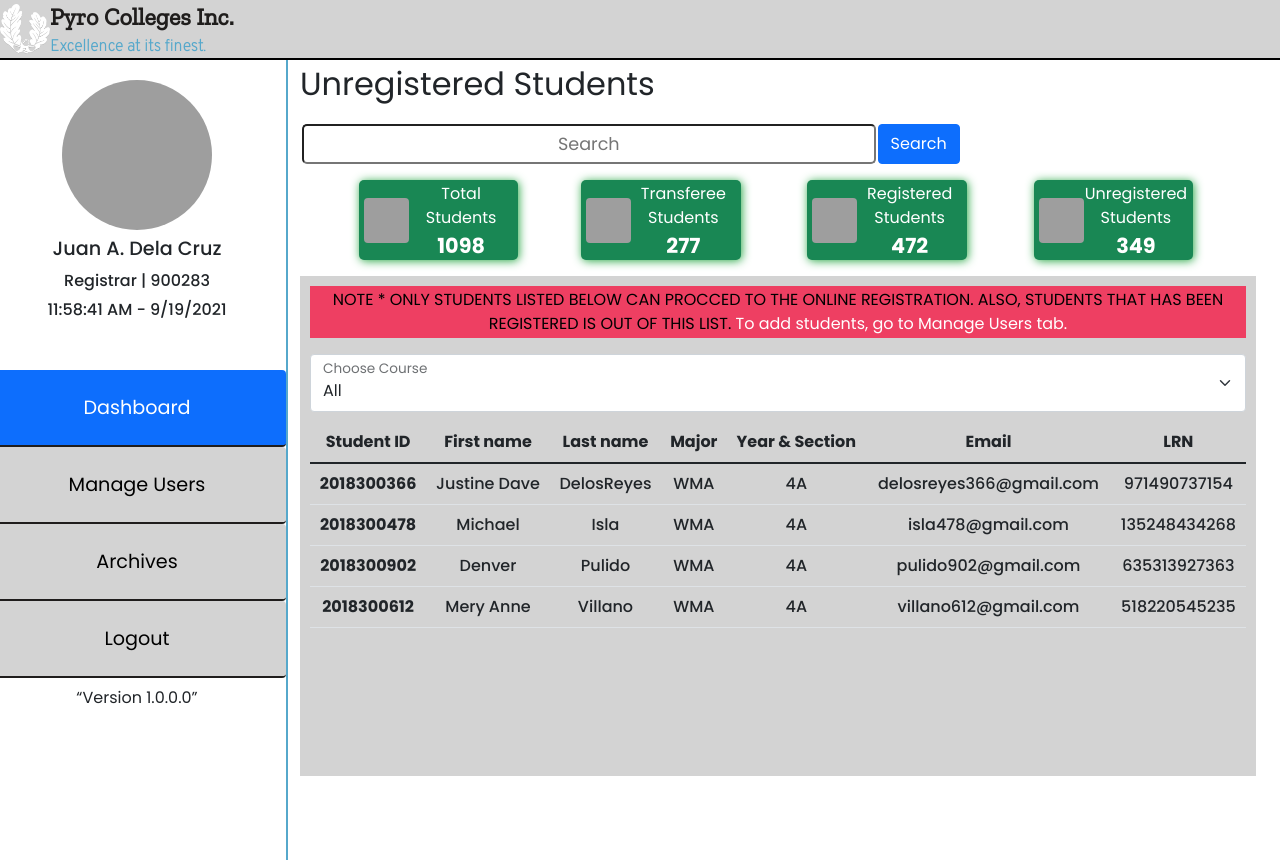
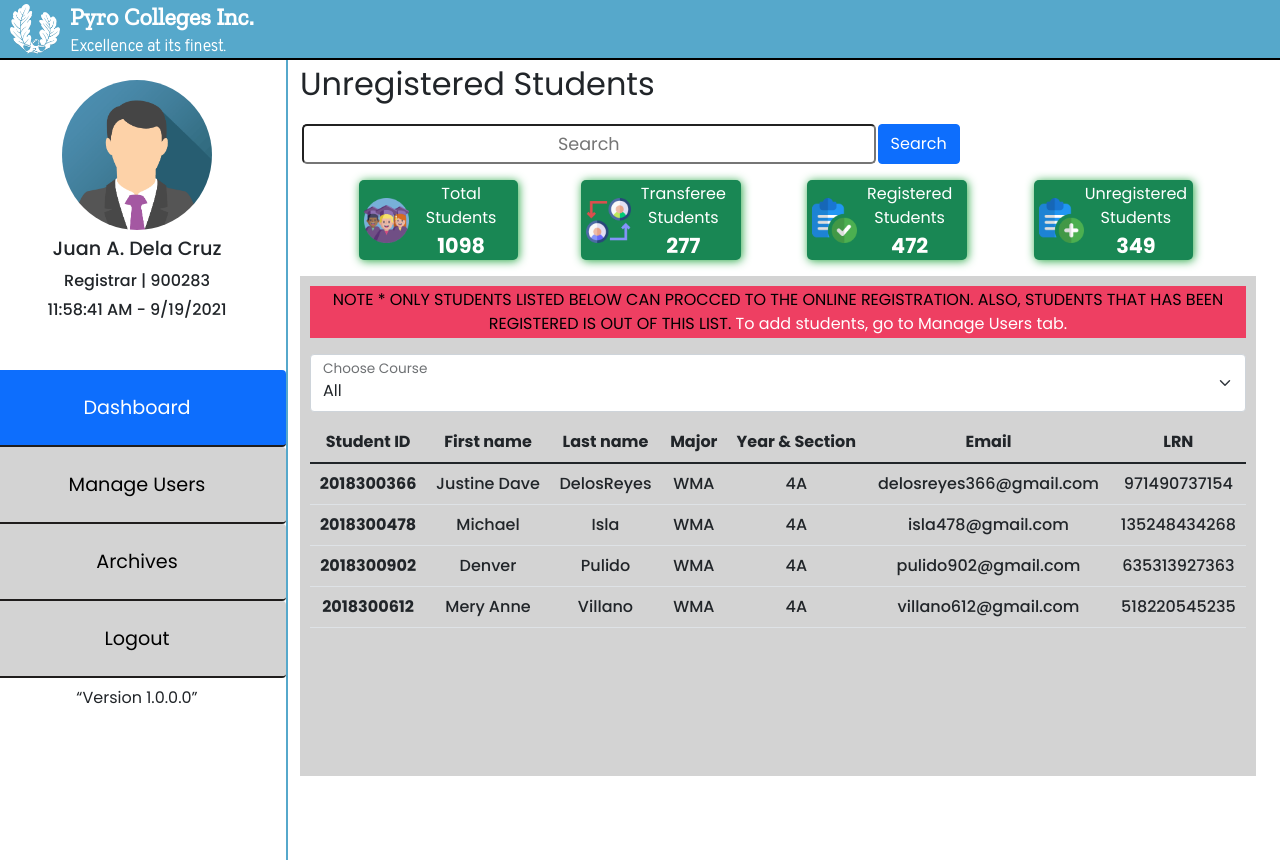
Before and after one commit to Pyro247/Billing-Management-System, a PHP site: page /html/registrar_access.php in a window 1280 px wide. Run offline with PHP 8.4, Linux system fonts and the light colour scheme; some libraries are stand-ins or nearby versions; grey boxes are pictures that could not be loaded.

Commit message:
Fixed links and images on registrar's page

```diff
--- a/css/registrar_access.css
+++ b/css/registrar_access.css
@@ -6,12 +6,14 @@
 :root{
     font-size: 16px;
     --black-color: rgb(31, 29, 28);
-    --white-color: #fff;
+    --white-color: #FFFFFF;
     --blue-color: #56A8CBFF;
     --green-color: #3fd4b7;
+    --input-background-color: rgb(194, 207, 219);
     --font-school-name: 'Zilla Slab', serif;
     --font-tagline: 'Overpass', sans-serif;
 }
+
 *{
     font-family: 'Poppins', sans-serif;
     margin: 0;
@@ -124,20 +126,20 @@
 .nav__bar{
     width: 100%;
     height: 60px;
-    background: var(--white-color);
+    background: var(--blue-color);
     color: white;
     display: flex;
     justify-content: center;
     flex-direction: column;
     margin: 0;
     border-bottom: 2px solid black;
-    background-color: lightgray;
+
 }
 
 .nav__bar .nav__bar_two img{
     width: 50px;
     height: 50px;
-
+    margin: 0 10px;
 }
 
 .nav__bar .nav__bar_two{
@@ -146,19 +148,18 @@
 }
 
 
-
 .nav__bar .nav__bar_two .nav__bar_two_text span{
     display: block;
     font-family: var(--font-school-name);
     font-size: 1.5rem;
     font-weight: bold;
-    color: var(--black-color);
+    color: var(--white-color);
     margin-top: 10px;
 }
 
 .nav__bar .nav__bar_two .nav__bar_two_text p{
     font-family: var(--font-tagline);
-    color: var(--blue-color);
+    color: var(--white-color);
     font-weight: bold;
     margin-bottom: 10px;
 }
--- a/css/sample.css
+++ b/css/sample.css
@@ -303,7 +303,7 @@
     width: 100%;
     height: 100vh;
     padding-top: 100px;
-    background-color: rgb(154, 211, 230);
+    background-color: #59788e;
 }
 
 .mvo_section img{
@@ -345,7 +345,7 @@
 }
 
 .mvo.objectives{
-    background-color: #022d36;
+    background-color: #241571;
     color: var(--white-color);
 }
 
@@ -468,7 +468,7 @@
     display: block;
     text-align: center;
     margin-top: 100px;
-    font-size: 1.5rem;
+    font-size: 2rem;
     font-weight: 500;
     color: var(--white-color);
 }
--- a/html/registrar_access.php
+++ b/html/registrar_access.php
@@ -64,7 +64,7 @@
         <div class="col-3 left-tab">
 
         <div class="upper-left-tab">
-            <img src="../images/sample_registrar_pic.png" alt="">
+            <img src="..\images\registrar_img\sample_registrar_pic.png" alt="">
             <p class="reg__name" style="font-size: 1.2rem;">Juan A. Dela Cruz</p>
             <p class="reg__name">Registrar | 900283</p>
             <p class="reg__name" id="reg-date-time"></p>
@@ -239,7 +239,7 @@
                       <div class="manage_users_universal_tab_lmr_parent">
 
                           <div class="manage_users_universal_left_tab">
-                          <img src="/images/sample_registrar_pic.png" class="rounded float-start" alt="...">
+                          <img src="../images/registrar_img/sample_registrar_pic.png" class="rounded float-start" alt="...">
                           <button type="button" class="btn btn-primary my-2">Change Image</button>
                           </div>
 
--- a/index.html
+++ b/index.html
@@ -79,7 +79,7 @@
             <ul>
                 <li><a href="#learning">Learning</a></li>
                 <li><a href="">Register</a></li>
-                <li><a href="">Login</a></li>
+                <li><a href="./html/login.php">Login</a></li>
             </ul>
         </div>
     </div>
@@ -112,7 +112,7 @@
                     confidence and the resourcefulness to make their mark in the world, equipped with the
                     knowledge and real-world skills to give them the edge.</p>
 
-                <a href="#about" class="discover__link">Discover Pyro <span class="fa fa-arrow-circle-right"></span></a>
+                <a href="./html/registrar_access.php" class="discover__link">Discover Pyro <span class="fa fa-arrow-circle-right"></span></a>
             </div>
         </div>
     </div>
@@ -165,7 +165,7 @@
                 </div>
 
             </div>
-            <a href="#learning" class="learn__link">Billing Management System <span class="fa fa-arrow-circle-right"></span></a>
+            <a href="./html/login.php" class="learn__link">Billing Management System <span class="fa fa-arrow-circle-right"></span></a>
         </div>
     </div>
 
```
Also changed, not shown: other parts of html/registrar_access.php (+20 -9 lines), images/index_img/MVO.png.
